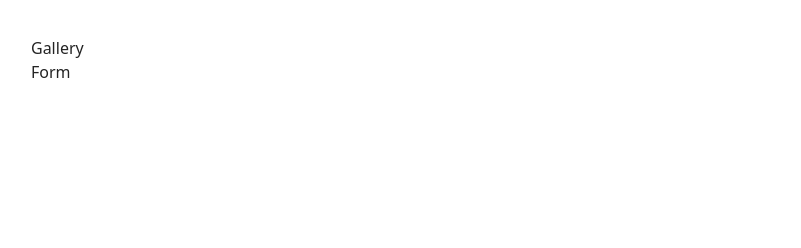
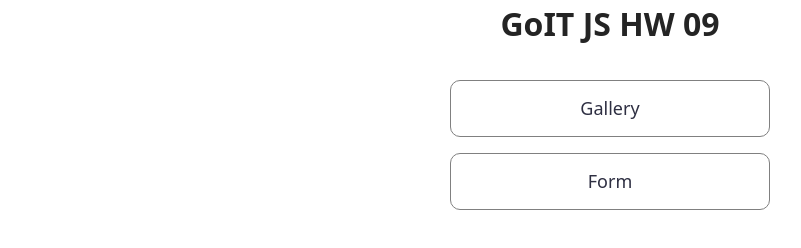
Before and after one commit to dolyamarina381-cpu/goit-js-hw-09, a website: page index.html in a window 1280 px wide. Shown: the whole page, without its empty margins (30-831 px from the left). Drawn offline with Linux system fonts and the light colour scheme.

Commit message:
fix: repair pages entry and form init

```diff
--- a/index.html
+++ b/index.html
@@ -3,34 +3,22 @@
 
 <head>
   <meta charset="UTF-8" />
-  <link rel="icon" type="image/svg+xml" href="/favicon.svg" />
   <meta name="viewport" content="width=device-width, initial-scale=1.0" />
-  <title>Vanilla App Template</title>
-  <link rel="stylesheet" href="./css/styles.css" />
+  <title>GoIT JS HW 09</title>
+  <link rel="stylesheet" href="./src/css/styles.css" />
 </head>
 
 <body>
-  <header class="header">
+  <main>
     <div class="container">
-      <nav class="nav">
-        <a class="nav-logo" href="./index.html" aria-label="Site logo">
-          <svg class="nav-logo-icon" width="100" height="30">
-            <use href="{=$icon-path}"></use>
-          </svg>
-        </a>
-        <ul class="nav-list">
-          <li class="nav-item">
-            <a class="nav-link {=$highlight-act}" href="./1-gallery.html">Gallery</a>
-          </li>
-          <li class="nav-item">
-            <a class="nav-link {=$highlight-curr}" href="./2-form.html">Form</a>
-          </li>
-        </ul>
-      </nav>
+      <h1 class="main-title">GoIT JS HW 09</h1>
+
+      <ul class="homework-nav-list">
+        <li class="homework-nav-item"><a class="homework-nav-link" href="./1-gallery.html">Gallery</a></li>
+        <li class="homework-nav-item"><a class="homework-nav-link" href="./2-form.html">Form</a></li>
+      </ul>
     </div>
-  </header>
-
-  <main></main>
+  </main>
 </body>
 
 </html>
--- a/src/js/2-form.js
+++ b/src/js/2-form.js
@@ -43,7 +43,7 @@ const onWindowDOMContentLoaded = (event) => {
     console.log(formData)
 };
 
-document.addEventListener('DOMContentLoaded', onWinwodDOMContentLoaded);
+document.addEventListener('DOMContentLoaded', onWindowDOMContentLoaded);
 
 
 
```
